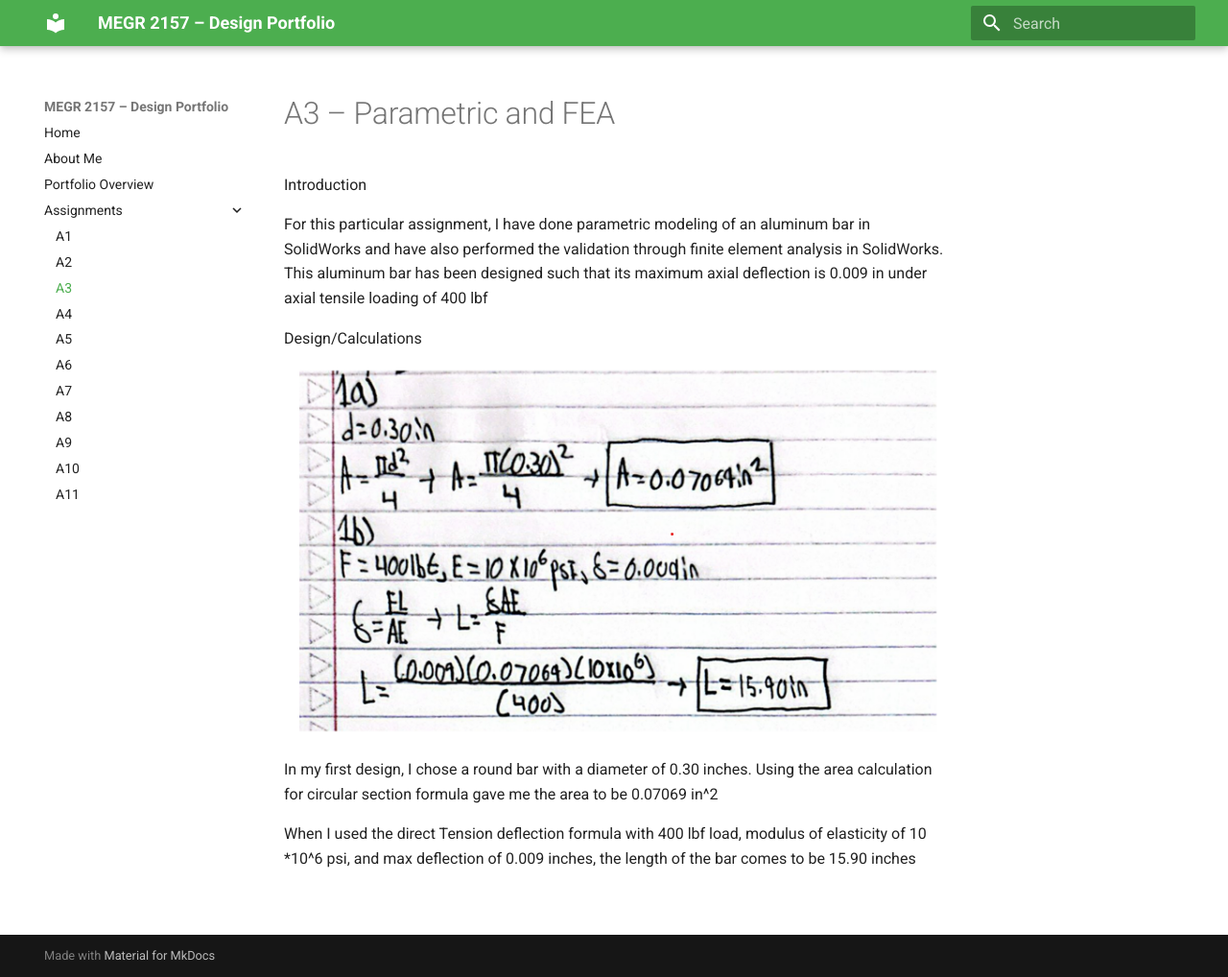
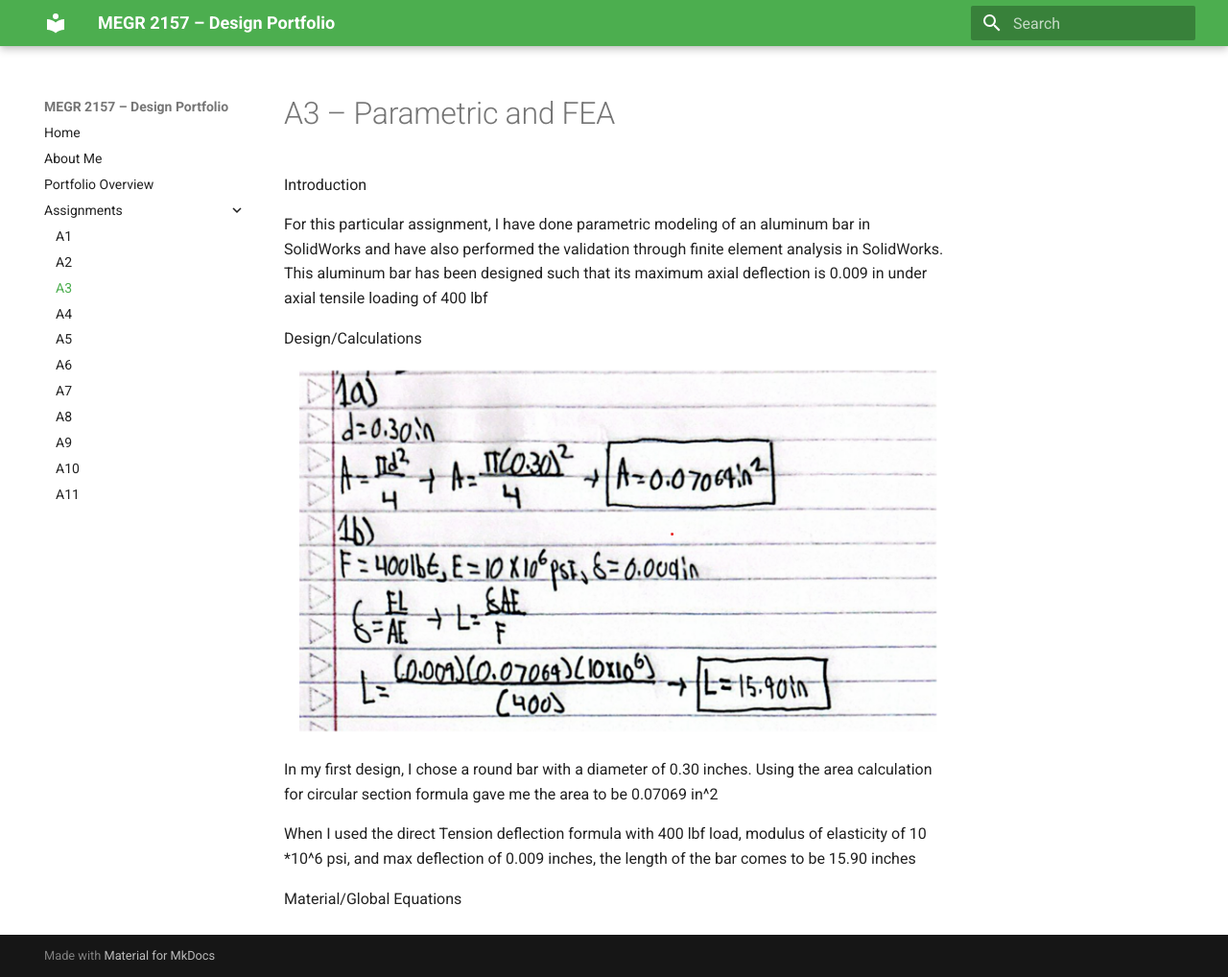
Before and after one commit to Amahaxr/design-projects-portfolio, an MkDocs documentation site: the page built from docs/assignments/A03/index.md, in a window 1280 px wide and 1018 px high. Shown: the whole window at 96% size. Built offline with MkDocs 1.6.1 and Material for MkDocs 9.7.7, drawn with Linux system fonts in a browser that asks for light colours.

Commit message:
Add Material/Global Equations section to index.md
Added a section for Material/Global Equations.

```diff
--- a/docs/assignments/A03/index.md
+++ b/docs/assignments/A03/index.md
@@ -10,3 +10,5 @@ Design/Calculations
 In my first design, I chose a round bar with a diameter of 0.30 inches. Using the area calculation for circular section formula gave me the area to be 0.07069 in^2
 
 When I used the direct Tension deflection formula with 400 lbf load, modulus of elasticity of 10 *10^6 psi, and max deflection of 0.009 inches, the length of the bar comes to be 15.90 inches
+
+Material/Global Equations
```
